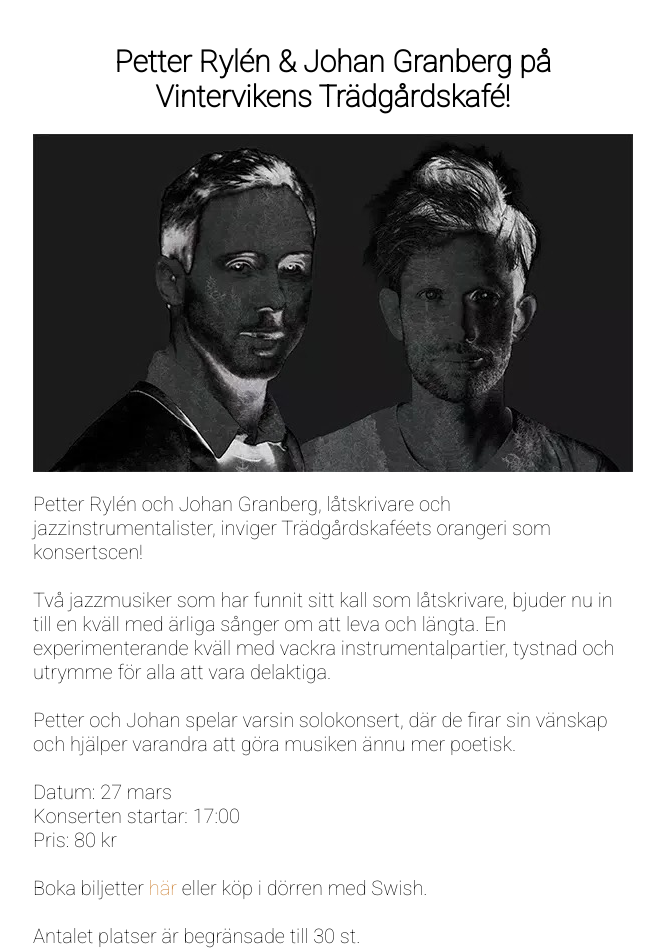
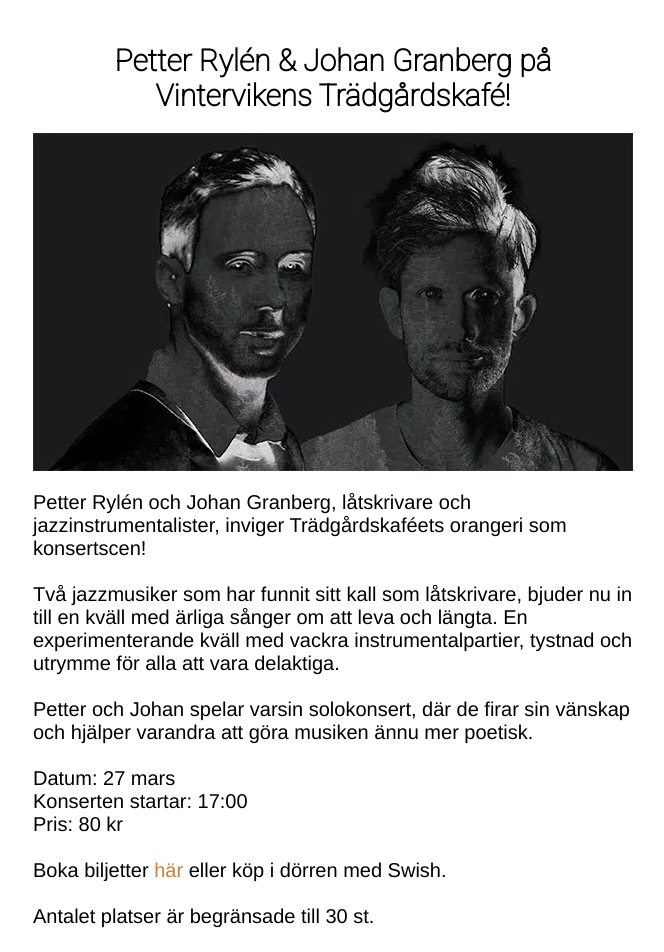
Before and after one commit to pletter/petterrylen.com, a Jekyll site: the page konsert/index.html, which Jekyll copies as it is, in a window 1280 px wide. Shown: the top 952 px of the page, without its empty margins (307-971 px from the left). Built offline with Jekyll 4.4.1, drawn with Linux system fonts in a browser that asks for light colours; grey boxes are pictures that could not be loaded.

Commit message:
Update index.html

```diff
--- a/konsert/index.html
+++ b/konsert/index.html
@@ -14,7 +14,7 @@
 			margin: 0 auto;
 			width: 80vw;
 			max-width: 600px;
-			font-family: "Roboto", "Helvetica Neue", sans-serif;
+			font-family: "Avenir", "Helvetica Neue", sans-serif;
 			font-size: 20px;
 		}
 
```
